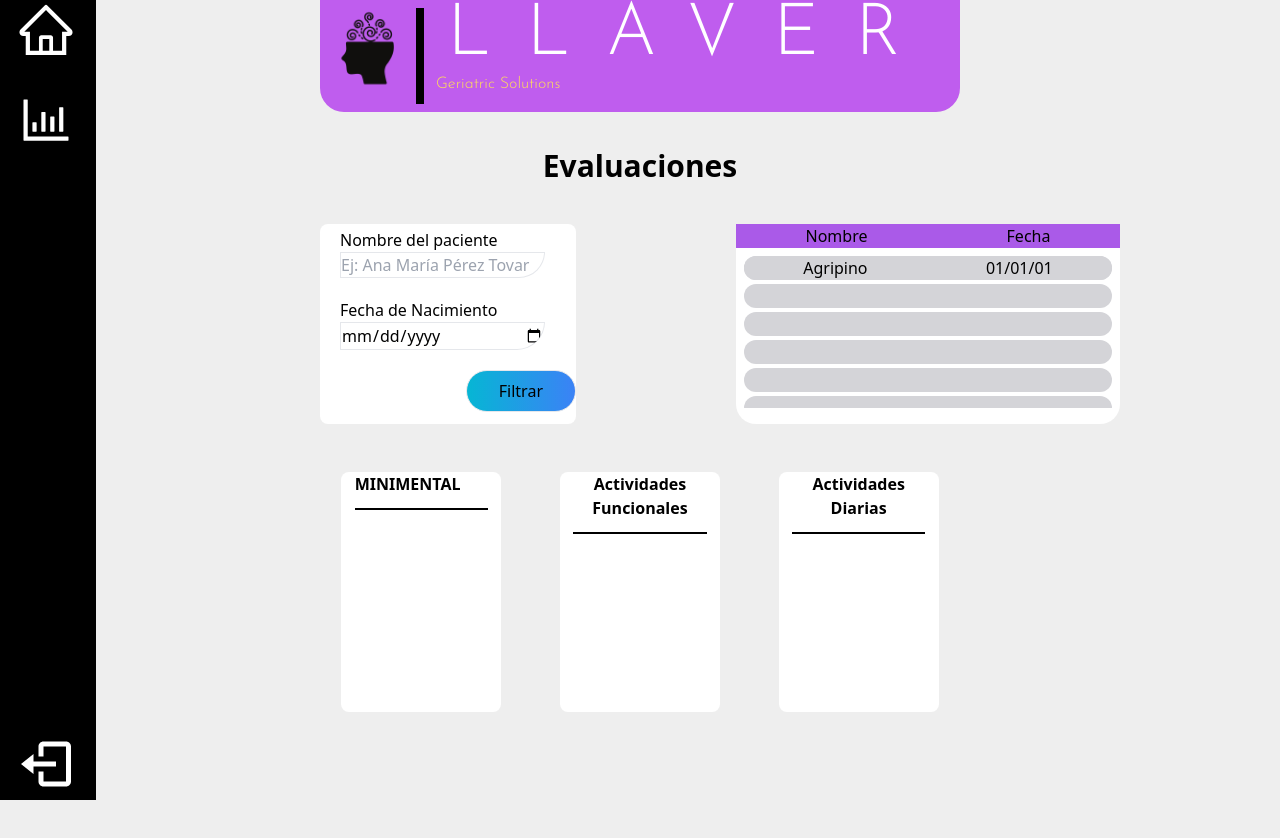
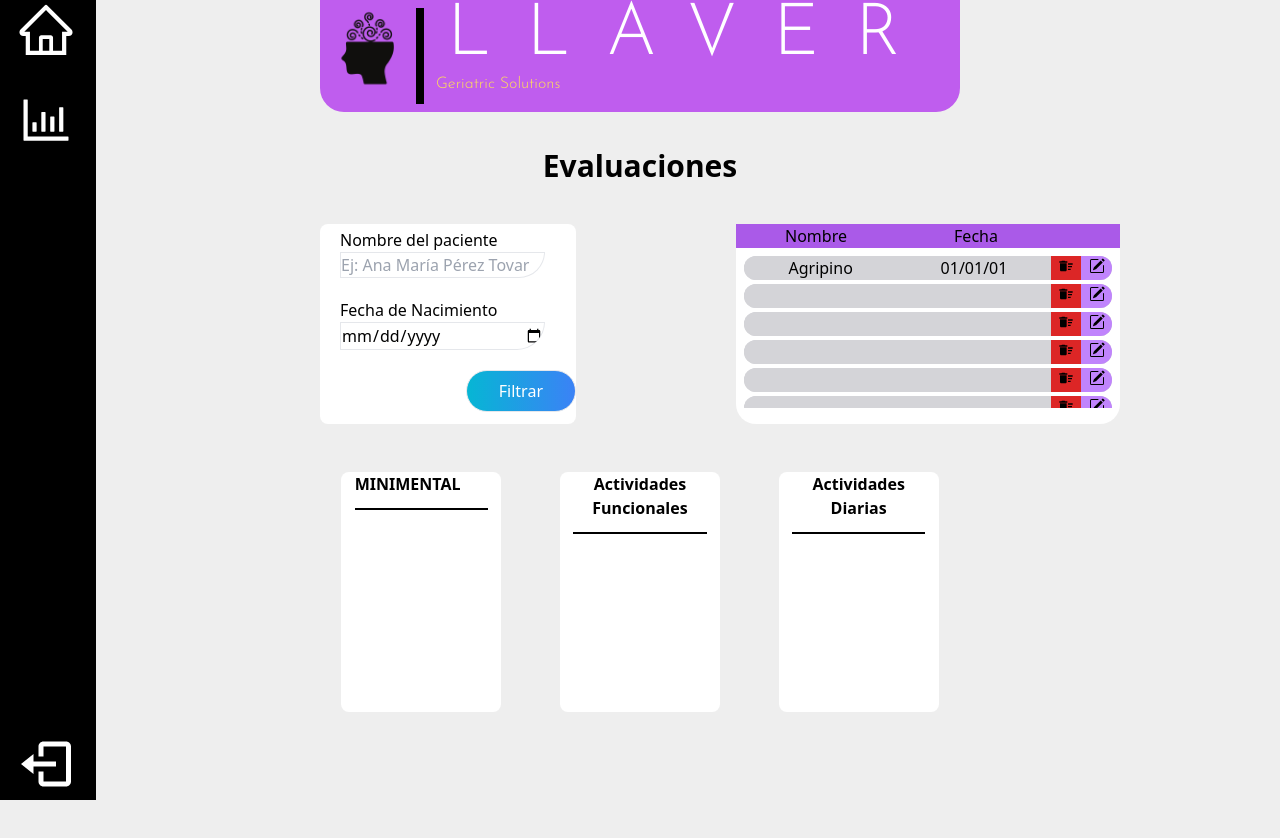
Before and after one commit to luisalcab/LLAVER, a React (Vite) app: page / in a window 1280 px wide. Shown: the top 838 px of the page. Built offline with nearby package versions, Linux system fonts and the light colour scheme.

Commit message:
Design fixes and delete and edit button

```diff
--- a/package.json
+++ b/package.json
@@ -9,6 +9,7 @@
   },
   "dependencies": {
     "anychart-react": "^1.4.1",
+    "axios": "^0.27.2",
     "react": "^17.0.2",
     "react-dom": "^17.0.2",
     "react-icons": "^4.3.1",
--- a/src/components/Estadistics.jsx
+++ b/src/components/Estadistics.jsx
@@ -8,7 +8,7 @@ const Estadistics = ({setHome, setLogout, setEstadistics}) => {
             <Sidebar setHome={setHome} setLogin={setLogout} setEstadistics={setEstadistics}/>
             <div class="absolute top-52 left-1/2 transform -translate-x-1/2">
             </div>
-            <div class='absolute top-1/2 left-1/2 transform -translate-x-1/2 -translate-y-1/2 grid grid-cols-2 gap-y-14 mx-auto w-1/3'>
+            <div class='absolute top-1/2 left-1/2 transform -translate-x-1/2 -translate-y-1/2 grid grid-cols-2 gap-y-6 mx-auto w-1/3'>
                 <div id='Edad-Puntaje'>
                     <AnyChart
                     id='Edad-Puntaje-Grafica'
@@ -33,10 +33,8 @@ const Estadistics = ({setHome, setLogout, setEstadistics}) => {
                     type="column"
                     data={
                         [
-                            ['60-70',4],
-                            ['70-80',2],
-                            ['80-90',3],
-                            ['90-100',3]
+                            ['Masculino',4],
+                            ['Femenino',2]
                         ]
                     }
                     title="Sexo - Puntaje Promedio"/>
@@ -49,10 +47,10 @@ const Estadistics = ({setHome, setLogout, setEstadistics}) => {
                     type="column"
                     data={
                         [
-                            ['60-70',4],
-                            ['70-80',2],
-                            ['80-90',3],
-                            ['90-100',3]
+                            ['2019',4],
+                            ['2020',2],
+                            ['2021',3],
+                            ['2022',3]
                         ]
                     }
                     title="Años - Puntaje Promedio"/>
--- a/src/components/Evaluaciones.jsx
+++ b/src/components/Evaluaciones.jsx
@@ -44,7 +44,7 @@ const Evaluaciones  = () => {
                                 class="rounded-br-full border mx-5 w-4/5"
                             />
                         </div>
-                        <div class="flex justify-end">
+                        <div class="flex justify-end text-white">
                             <input
                                 type="submit"
                                 value="Filtrar"
@@ -54,9 +54,11 @@ const Evaluaciones  = () => {
                     </form>
                 </div>
                 <div class = "bg-white rounded-[20px] mx-0 mt-10 w-1/2">
-                    <div class = "flex flex-row justify-around bg-[#aa5ae8]">
-                        <p class = "text-center"> Nombre  </p>
-                        <p class = "text-right"> Fecha </p>
+                    <div class = "flex flex-row justify-around text-center bg-[#aa5ae8]">
+                        <p class = " w-5/12"> Nombre  </p>
+                        <p class = " w-5/12"> Fecha </p>
+                        <p class = " w-1/12"></p>
+                        <p class = " w-1/12"></p>
                     </div>
                     <div class = "px-2 pt-2 h-4/5 flex-initial overflow-y-auto resize-none">
                         <PatientCard nombre={"Agripino"} fecha={"01/01/01"}/>
--- a/src/components/PatientCard.jsx
+++ b/src/components/PatientCard.jsx
@@ -1,3 +1,5 @@
+import { MdDeleteSweep } from 'react-icons/md'
+import { BsPencilSquare } from 'react-icons/bs'
 const PatientCard = ({nombre,fecha}) =>{
     const handleClick = () => {
         console.log(":D")
@@ -5,9 +7,11 @@ const PatientCard = ({nombre,fecha}) =>{
 
     return(
         <div class = " bg-zinc-300 w-full h-6 rounded-xl mb-1">
-            <div class = "flex flex-row justify-around bg-zinc-300 rounded-xl mb-1">
-                <p> {nombre}  </p>
-                <p> {fecha} </p>
+            <div class = "flex flex-row justify-around text-center bg-zinc-300 rounded-xl mb-1">
+                <div class="w-5/12"> {nombre}  </div>
+                <div class="w-5/12"> {fecha} </div>
+                <div class="w-1/12 bg-red-600"> <button> <MdDeleteSweep/> </button></div>
+                <div class="w-1/12 bg-purple-400 rounded-r-xl"> <button> <BsPencilSquare/> </button></div>
             </div>
         </div>
     )
--- a/src/components/RegPacientes.jsx
+++ b/src/components/RegPacientes.jsx
@@ -1,5 +1,6 @@
 import React from 'react'
 import Back from './Back'
+import axios from 'axios'
 
 const RegPacientes = ({setRegpacientes, setlogin}) => {
 
--- a/src/components/Sidebar.jsx
+++ b/src/components/Sidebar.jsx
@@ -28,7 +28,7 @@ const Sidebar = ({setLogin, setEstadistics, setHome}) => {
     return(
         <div class="absolute top-0 left-0 z-50 flex flex-col place-content-between items-end bg-black w-24 min-h-screen text-white">
             <div>
-                <div class='w-20 rounded-l-lg  transition ease-in-out duration-700 hover:bg-white hover:text-black'>
+                <div class='w-20 rounded-l-lg  transition ease-in-out duration-700 hover:bg-[#EEEEEE] hover:text-black'>
                     <button onClick={() => Home()}class='left-4'>
                     <IconContext.Provider value={{size:60}}>
                         <AiOutlineHome/>
@@ -37,7 +37,7 @@ const Sidebar = ({setLogin, setEstadistics, setHome}) => {
                 </div>
 
                 <br/>
-                <div class='w-20 rounded-l-lg  transition ease-in-out duration-700 hover:bg-white hover:text-black'>
+                <div class='w-20 rounded-l-lg  transition ease-in-out duration-700 hover:bg-[#EEEEEE] hover:text-black'>
                     <button onClick={() => Estadistics()}>
                     <IconContext.Provider value={{size:60}}>
                         <AiOutlineBarChart/>
@@ -48,7 +48,7 @@ const Sidebar = ({setLogin, setEstadistics, setHome}) => {
             </div>
 
             <br/>
-            <div class='w-20 rounded-l-lg  transition ease-in-out duration-700 hover:bg-white hover:text-black'>
+            <div class='w-20 rounded-l-lg  transition ease-in-out duration-700 hover:bg-[#EEEEEE] hover:text-black'>
                 <button onClick={() => Logout()}>
                     <IconContext.Provider value={{size:60}}>
                         <BiLogOut/>
```
Also changed, not shown: 1 other file (tests, documents, lock files or other folders).
